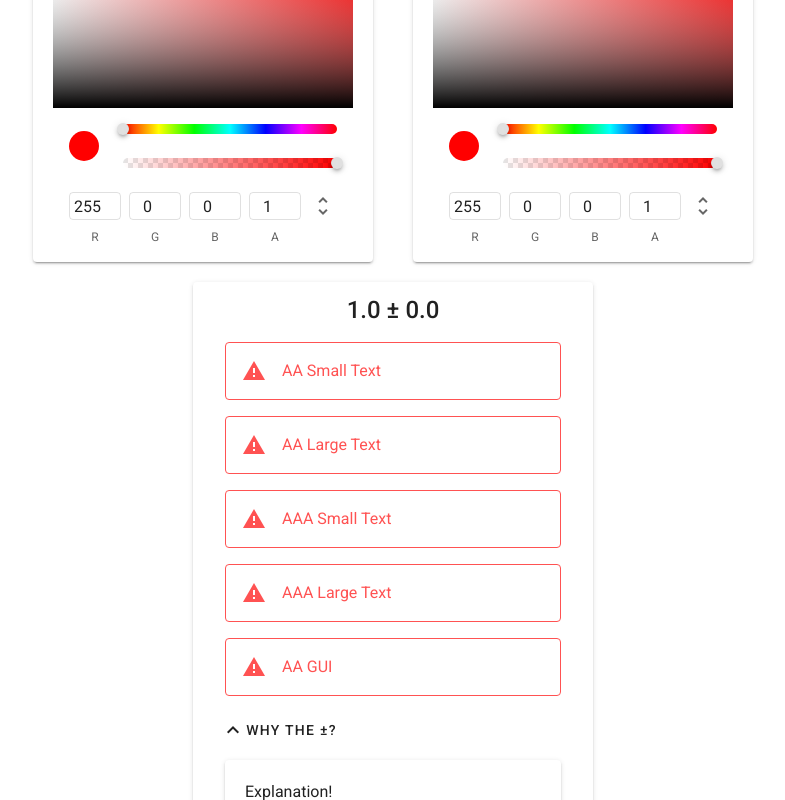
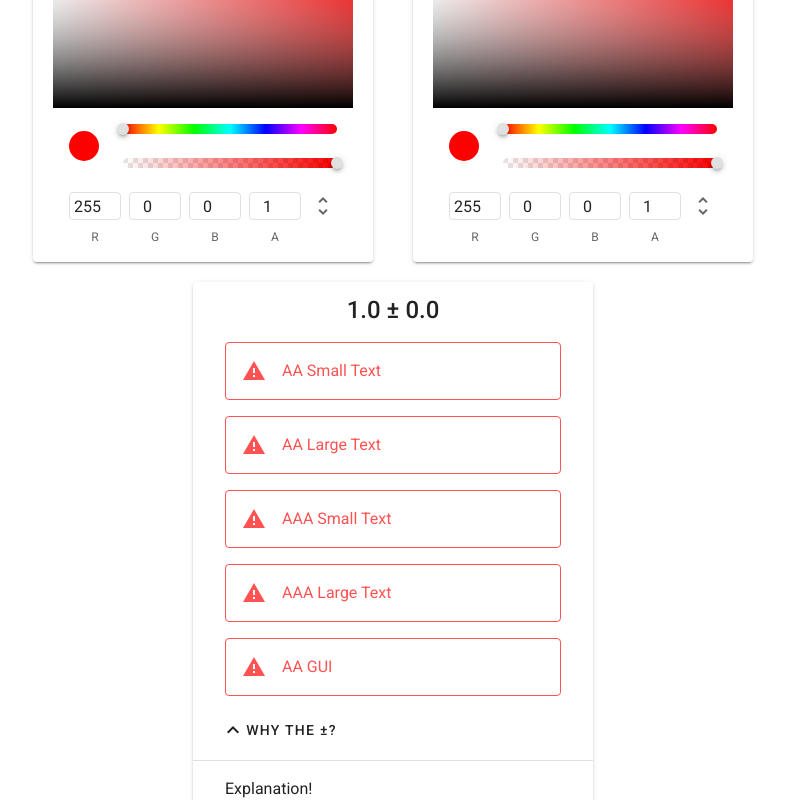
Before and after one commit to amitkummer/contrastor, a Nuxt app: page / in a window 1280 px wide. Both pictures are taken after a click on the button "WHY THE ±?". Shown: the part 178-978 px from the top of the page, without its empty margins (247-1032 px from the left). Built offline with nearby package versions, Linux system fonts and the light colour scheme.

Commit message:
Change 'why the ...' explanation expansion

```diff
--- a/pages/index.vue
+++ b/pages/index.vue
@@ -38,11 +38,10 @@
           Why the ±?
         </v-btn>
         <v-expand-transition>
-          <v-card v-show="isWhyExpanded" class="mx-8 mt-3">
-            <v-content>
-              <p class="ma-5">Explanation!</p>
-            </v-content>
-          </v-card>
+          <div v-show="isWhyExpanded">
+            <v-divider class="mt-3"> </v-divider>
+            <p class="mx-8 mt-4 mb-2">Explanation!</p>
+          </div>
         </v-expand-transition>
       </v-card>
     </v-container>
```
